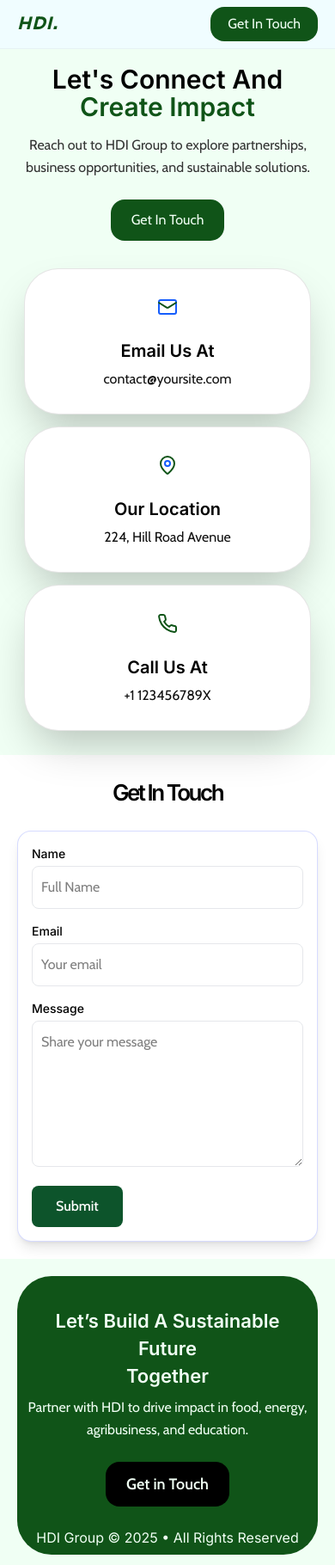
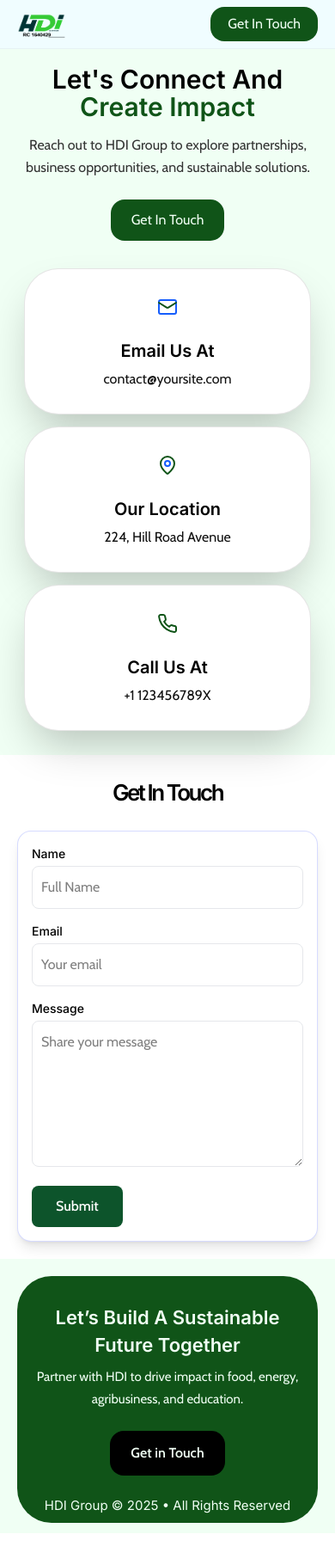
Before and after one commit to Elnalob/hdi-group, a React (Vite) app: page /contact in a window 390 px wide. Shown: the whole page at 86% size. After the commit the page ends 1783 px from the top, so only its background shows below. Built offline with nearby package versions, Linux system fonts and the light colour scheme.

Commit message:
add logo and made some changes

```diff
--- a/src/components/Header.tsx
+++ b/src/components/Header.tsx
@@ -1,13 +1,16 @@
+import { NavLink } from "react-router";
+
 function Header() {
   return (
     <header className="h-fit z-50 py-2 border-b border-black/4 flex items-center justify-between fixed inset-0 w-full bg-[#F0FDFF] 2xl:container 2xl:mx-auto px-5 lg:px-7 xl:px-10">
-      <h1 className="uppercase cursor-pointer font-sora text-xl xl:text-2xl italic text-[#105418] font-bold tracking-[1px]">
+      {/* <h1 className="uppercase cursor-pointer font-sora text-xl xl:text-2xl italic text-[#105418] font-bold tracking-[1px]">
         hdi.
-      </h1>
-
-      <nav>
-        <ul></ul>
-      </nav>
+      </h1> */}
+      <div>
+        <NavLink to="/">
+          <img src="/src/assets/images/HDI-Logo.png" className="w-14 md:w-12 xl:w-14 h-8.5 md:h-7 xl:h-10" />
+        </NavLink>
+      </div>
 
       <button className="font-cabin cursor-pointer py-2 xl:py-3 text-base md:text-[15px] lg:text-base xl:text-lg  px-5 lg:px-6 xl:px-8 rounded-2xl bg-[#105418] text-center">
         Get In Touch
--- a/src/components/footer.tsx
+++ b/src/components/footer.tsx
@@ -1,23 +1,24 @@
 function Footer() {
   return (
     <footer className="bg-[#f0fff4] w-full pb-3 p-5 lg:p-7 xl:p-10">
-      <section className="rounded-[40px] bg-[#105418] px-2 md:px-5 lg:px-7 xl:px-10 pt-9 md:pt-14 lg:pt-19 xl:pt-25 pb-2 lg:pb-2.5 xl:pb-4">
+      <section className="rounded-[40px] bg-[#105418] px-2 md:px-5 lg:px-7 xl:px-10 pt-8 md:pt-14 lg:pt-19 xl:pt-25 pb-2 lg:pb-2.5 xl:pb-4">
         <div className="md:w-[66.7vw] mx-auto text-center space-y-6 md:space-y-5 lg:space-y-6 xl:space-y-8">
           <div>
             <h1 className="text-[22px] md:text-[34px] lg:text-[42px] xl:text-[56px] font-semibold md:-tracking-[1.5px] lg:-tracking-[2.6px] leading-8 md:leading-11 lg:leading-14 xl:leading-[74px]">
-              Let’s Build A Sustainable Future <br /> Together
+              Let’s Build A Sustainable Future{" "}
+              <br className="hidden md:block" /> Together
             </h1>
 
-            <p className="pt-2 md:pt-2.5 xl:pt-4 font-cabin text-base lg:text-lg xl:text-[20px] leading-6.5 md:leading-5.5 lg:leading-6 xl:leading-7.5">
+            <p className="pt-2 md:pt-2.5 xl:pt-4 font-cabin text-[15px] md:text-base lg:text-lg xl:text-[20px] leading-6.5 md:leading-5.5 lg:leading-6 xl:leading-7.5">
               Partner with HDI to drive impact in food, energy, agribusiness,
               and education.
             </p>
           </div>
 
-          <button className="font-cabin  text-lg lg:text-xl xl:text-2xl font-semibold leading-6 bg-black py-3.5 xl:py-4 px-6 md:px-5 lg:px-6 xl:px-8 rounded-2xl cursor-pointer">
+          <button className="font-cabin text-base md:text-lg lg:text-xl xl:text-2xl font-semibold leading-6 bg-black py-3.5 xl:py-4 px-6 md:px-5 lg:px-6 xl:px-8 rounded-2xl cursor-pointer">
             Get in Touch
           </button>
-          <p className="text-base md:text-sm xl:text-base">
+          <p className="text-[15px] md:text-sm xl:text-base">
             HDI Group © 2025 • All Rights Reserved
           </p>
         </div>
```
Also changed, not shown: src/assets/images/HDI-Logo.png (added).
